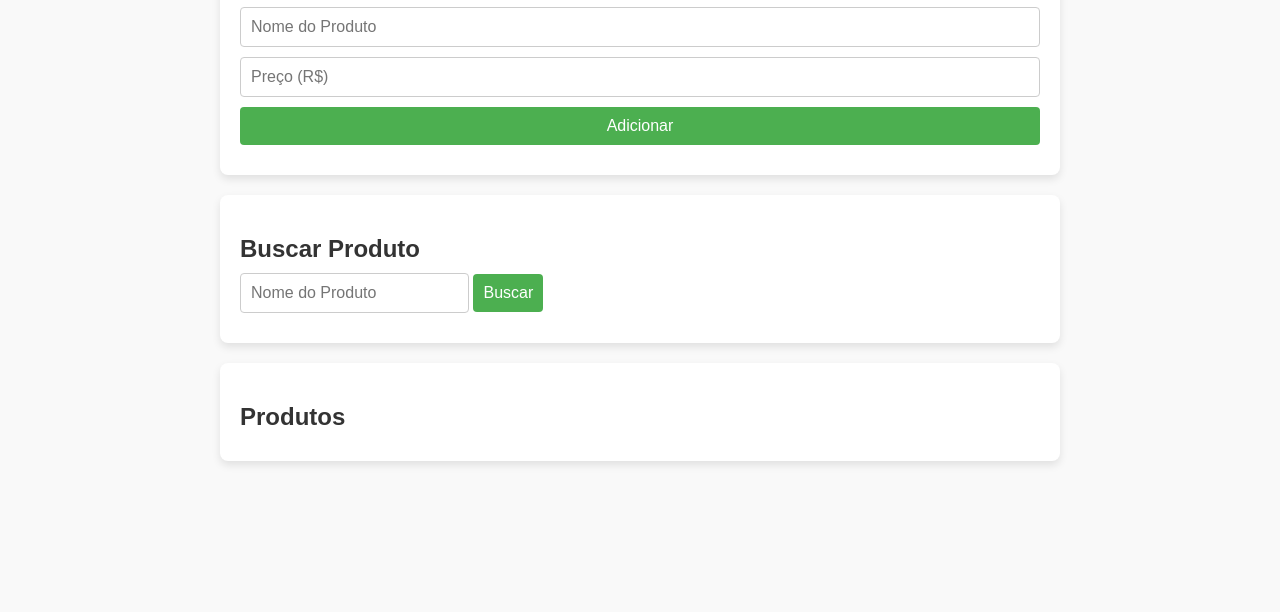
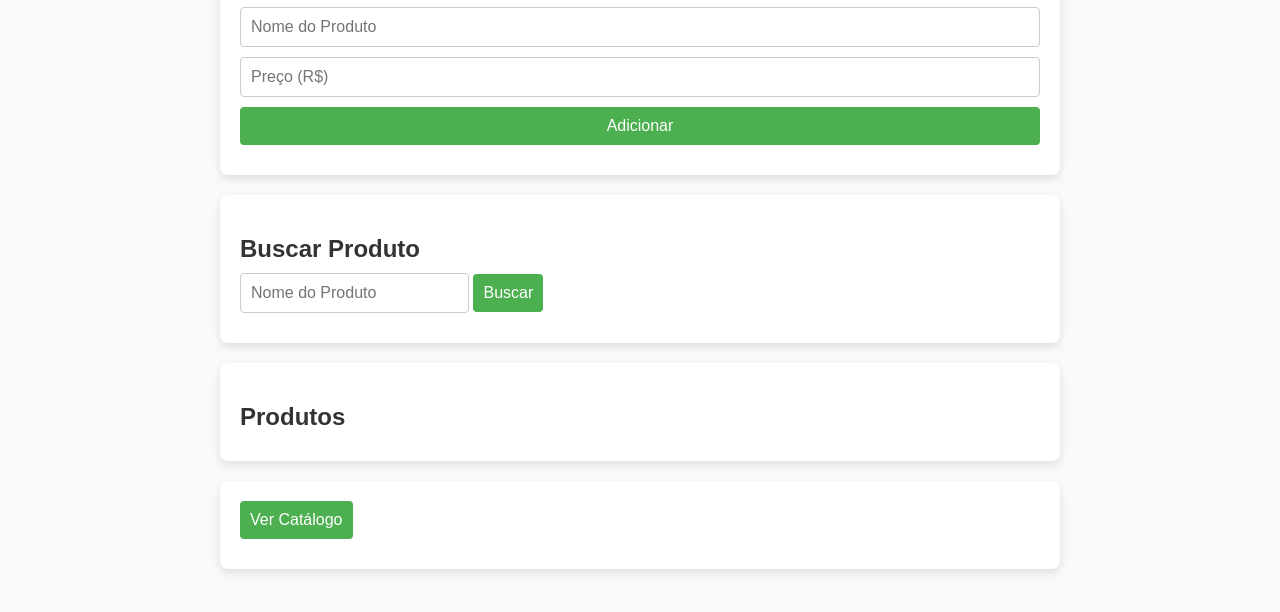
Before and after one commit to PipoqueiroSlz/MS-Distribuidora, a plain HTML site: page index.html in a window 1280 px wide. Shown: the part 160-772 px from the top of the page. Drawn offline with Linux system fonts and the light colour scheme.

Commit message:
Update index.html

```diff
--- a/index.html
+++ b/index.html
@@ -31,6 +31,11 @@
             <h2>Produtos</h2>
             <div id="produtos-lista"></div>
         </section>
+        <section class="navegacao">
+            <a href="catalogo.html">
+                <button class="btn-cliente">Ver Catálogo</button>
+            </a>
+        </section>
     </main>
     <script src="script.js"></script>
 </body>
```
